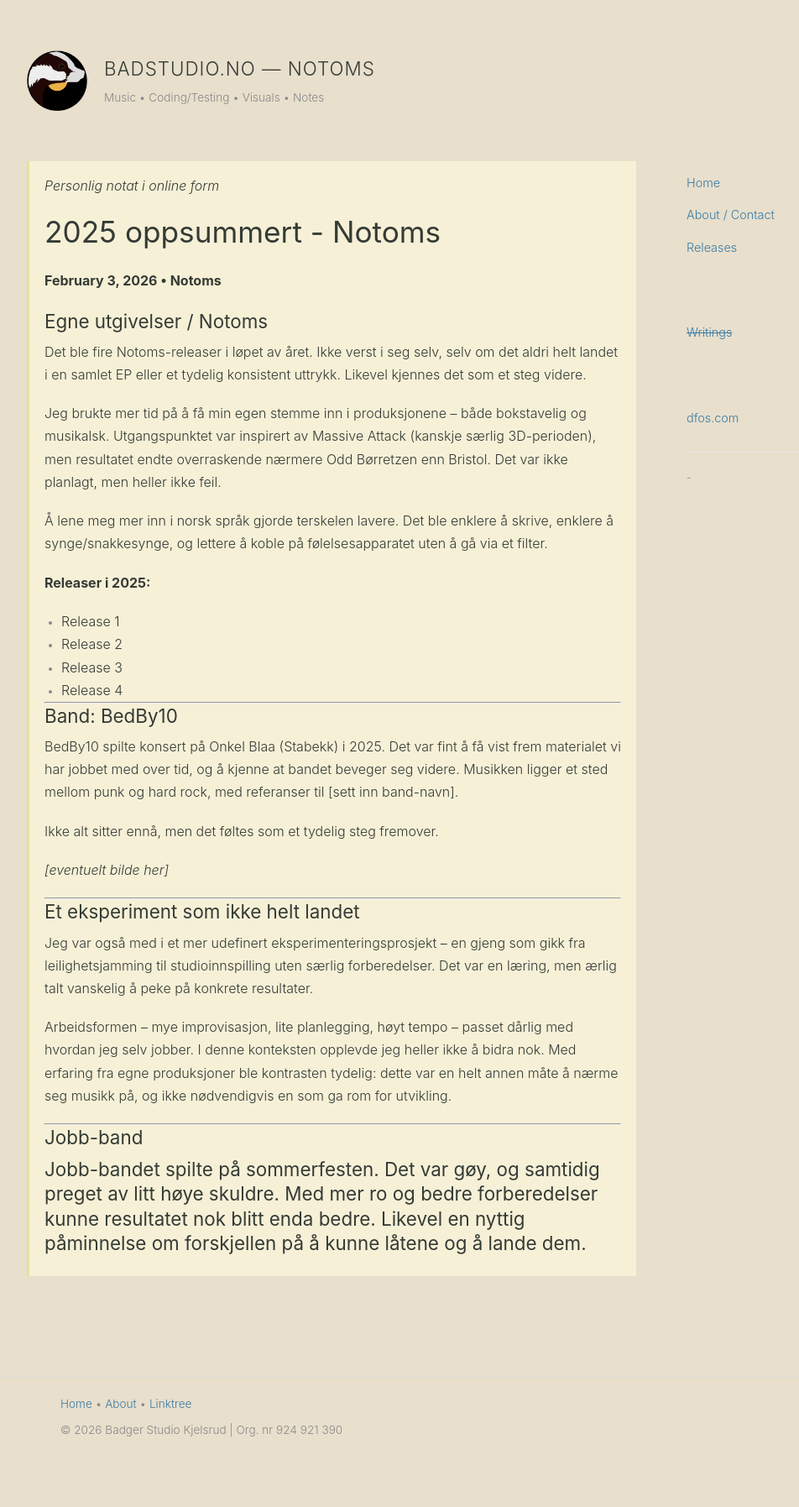
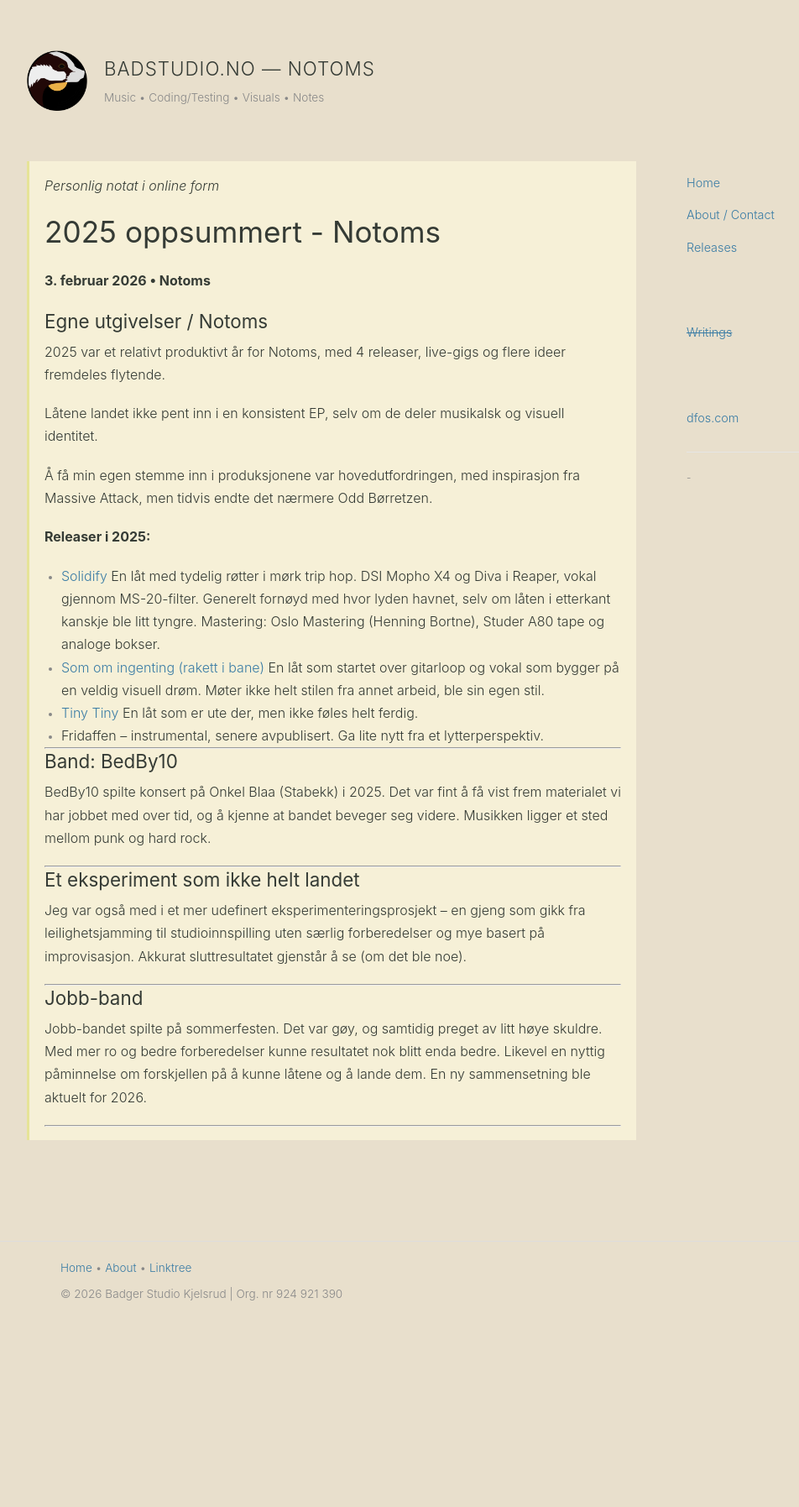
Before and after one commit to tkjelsrud/badstudio-portfolio, a Jekyll site: the page built from articles/art_2025_oppsummert_notoms.md, in a window 1280 px wide. Shown: the whole page at 84% size, without its empty margins (115-1067 px from the left). Built offline with Jekyll 4.4.1, drawn with Linux system fonts in a browser that asks for light colours; after the commit the page ends 1633 px from its top, so only the background shows below that.

Commit message:
docs(articles): finish 2025 Notoms summary
Norwegian throughout, kramdown links for the SoundCloud releases
(bare URLs do not autolink), and copy fixes.

Co-Authored-By: Claude Opus 5 (1M context) <noreply@anthropic.com>

```diff
--- a/articles/art_2025_oppsummert_notoms.md
+++ b/articles/art_2025_oppsummert_notoms.md
@@ -16,45 +16,40 @@ tags: [notoms, bedby10, 2025]
 
 # 2025 oppsummert - Notoms
 
-**February 3, 2026 • Notoms**
+**3. februar 2026 • Notoms**
 
 ## Egne utgivelser / Notoms
 
-Det ble fire Notoms-releaser i løpet av året. Ikke verst i seg selv, selv om det aldri helt landet i en samlet EP eller et tydelig konsistent uttrykk. Likevel kjennes det som et steg videre.
+2025 var et relativt produktivt år for Notoms, med 4 releaser, live-gigs og flere ideer fremdeles flytende.
 
-Jeg brukte mer tid på å få min egen stemme inn i produksjonene – både bokstavelig og musikalsk. Utgangspunktet var inspirert av Massive Attack (kanskje særlig 3D-perioden), men resultatet endte overraskende nærmere Odd Børretzen enn Bristol. Det var ikke planlagt, men heller ikke feil.
+Låtene landet ikke pent inn i en konsistent EP, selv om de deler musikalsk og visuell identitet.
 
-Å lene meg mer inn i norsk språk gjorde terskelen lavere. Det ble enklere å skrive, enklere å synge/snakkesynge, og lettere å koble på følelsesapparatet uten å gå via et filter.
+Å få min egen stemme inn i produksjonene var hovedutfordringen, med inspirasjon fra Massive Attack, men tidvis endte det nærmere Odd Børretzen.
 
 **Releaser i 2025:**
-- Release 1
-- Release 2
-- Release 3
-- Release 4
+- [Solidify](https://soundcloud.com/notoms/solidify-quiet-collapse) En låt med tydelig røtter i mørk trip hop. DSI Mopho X4 og Diva i Reaper, vokal gjennom MS-20-filter. Generelt fornøyd med hvor lyden havnet, selv om låten i etterkant kanskje ble litt tyngre. Mastering: Oslo Mastering (Henning Bortne), Studer A80 tape og analoge bokser.
+- [Som om ingenting (rakett i bane) ](https://soundcloud.com/notoms/som-om-ingenting-rakett-i-bane) En låt som startet over gitarloop og vokal som bygger på en veldig visuell drøm. Møter ikke helt stilen fra annet arbeid, ble sin egen stil.
+- [Tiny Tiny](https://soundcloud.com/notoms/n3-tiny-tiny) En låt som er ute der, men ikke føles helt ferdig.
+- Fridaffen – instrumental, senere avpublisert. Ga lite nytt fra et lytterperspektiv.
 
 ---
 
 ## Band: BedBy10
 
-BedBy10 spilte konsert på Onkel Blaa (Stabekk) i 2025. Det var fint å få vist frem materialet vi har jobbet med over tid, og å kjenne at bandet beveger seg videre. Musikken ligger et sted mellom punk og hard rock, med referanser til [sett inn band-navn].
-
-Ikke alt sitter ennå, men det føltes som et tydelig steg fremover.
-
-*[eventuelt bilde her]*
+BedBy10 spilte konsert på Onkel Blaa (Stabekk) i 2025. Det var fint å få vist frem materialet vi har jobbet med over tid, og å kjenne at bandet beveger seg videre. Musikken ligger et sted mellom punk og hard rock.
 
 ---
 
 ## Et eksperiment som ikke helt landet
 
-Jeg var også med i et mer udefinert eksperimenteringsprosjekt – en gjeng som gikk fra leilighetsjamming til studioinnspilling uten særlig forberedelser. Det var en læring, men ærlig talt vanskelig å peke på konkrete resultater.
-
-Arbeidsformen – mye improvisasjon, lite planlegging, høyt tempo – passet dårlig med hvordan jeg selv jobber. I denne konteksten opplevde jeg heller ikke å bidra nok. Med erfaring fra egne produksjoner ble kontrasten tydelig: dette var en helt annen måte å nærme seg musikk på, og ikke nødvendigvis en som ga rom for utvikling.
+Jeg var også med i et mer udefinert eksperimenteringsprosjekt – en gjeng som gikk fra leilighetsjamming til studioinnspilling uten særlig forberedelser og mye basert på improvisasjon. Akkurat sluttresultatet gjenstår å se (om det ble noe).
 
 ---
 
 ## Jobb-band
 
-Jobb-bandet spilte på sommerfesten. Det var gøy, og samtidig preget av litt høye skuldre. Med mer ro og bedre forberedelser kunne resultatet nok blitt enda bedre. Likevel en nyttig påminnelse om forskjellen på å kunne låtene og å lande dem.
+Jobb-bandet spilte på sommerfesten. Det var gøy, og samtidig preget av litt høye skuldre. Med mer ro og bedre forberedelser kunne resultatet nok blitt enda bedre. Likevel en nyttig påminnelse om forskjellen på å kunne låtene og å lande dem. En ny sammensetning ble aktuelt for 2026.
+
 ---
 
   </article>
```
